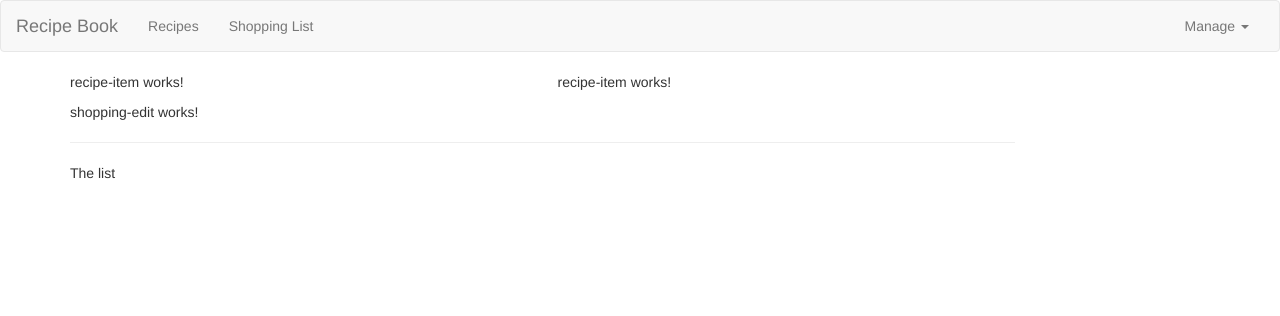
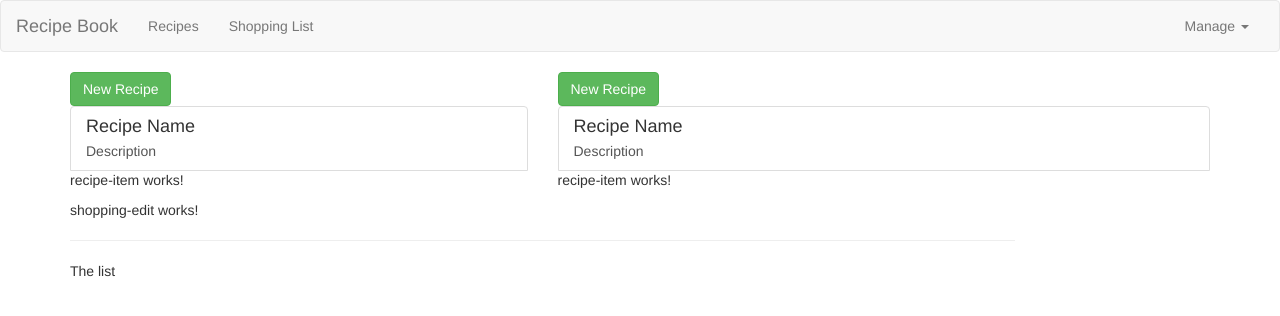
Before and after one commit to alicecroce/the-recipe-book, an Angular app: page / in a window 1280 px wide. Shown: the top 316 px of the page. Built offline with nearby package versions, Linux system fonts and the light colour scheme.

Commit message:
Single recipe configuration in the html

```diff
--- a/src/app/recipes/recipe-list/recipe-list.component.html
+++ b/src/app/recipes/recipe-list/recipe-list.component.html
@@ -1 +1,19 @@
-<app-recipe-item></app-recipe-item>
+<div class="row">
+  <div class="col-xs-12">
+    <button class="btn btn-success">New Recipe</button>
+  </div>
+</div>
+<div class="row">
+  <div class="col-xs-12">
+    <a href="#" class="list-group-item clearfix">
+      <div class="pull-left">
+        <h4 class="list-group-item-heading">Recipe Name</h4>
+        <p class="list-group-item-text">Description</p>
+      </div>
+      <span class="pull-right">
+        <img src="" alt="" class="image-responsive" style="max-height: 50px" />
+      </span>
+    </a>
+    <app-recipe-item></app-recipe-item>
+  </div>
+</div>
--- a/src/app/recipes/recipe-list/recipe-list.component.ts
+++ b/src/app/recipes/recipe-list/recipe-list.component.ts
@@ -1,4 +1,5 @@
 import { Component } from '@angular/core';
+import { Recipe } from '../recipe.model';
 
 @Component({
   selector: 'app-recipe-list',
@@ -6,6 +7,8 @@
   styleUrl: './recipe-list.component.css'
 })
 export class RecipeListComponent {
-  recipes=[];
+  recipes:Recipe[]=[
+    new Recipe('A Test Recipe', 'This is a semply Test', 'https://get.pxhere.com/photo/dish-food-cuisine-ingredient-Karedok-meat-donburi-produce-side-dish-dak-galbi-Cao-l-u-yaki-udon-recipe-thai-food-oyakodon-korean-food-1614584.jpg')
+  ];
 
 }
```
